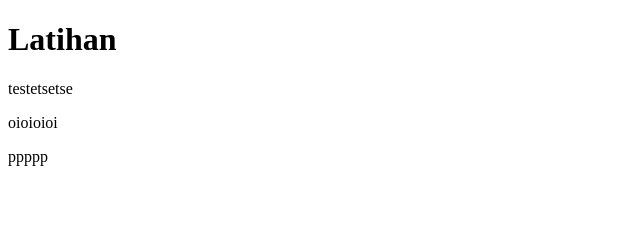
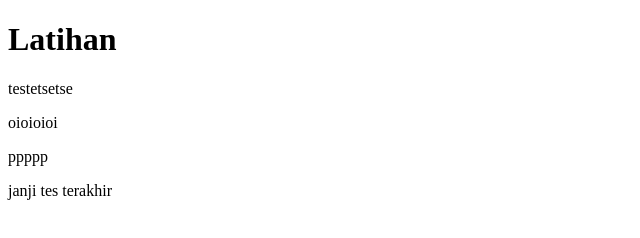
Before and after one commit to dzaky-pr/test-push-git, a plain HTML site: page index.html in a window 1280 px wide. Shown: the whole page, without its empty margins (0-640 px from the left). Drawn offline with Linux system fonts and the light colour scheme.

Commit message:
last
Signed-off-by: Dzaky Rifai <dzaky.pr.mulyono97@gmail.com>

```diff
--- a/index.html
+++ b/index.html
@@ -11,5 +11,6 @@
     <p>testetsetse</p>
     <p>oioioioi</p>
     <p>ppppp</p>
+    <p>janji tes terakhir</p>
   </body>
 </html>
```
